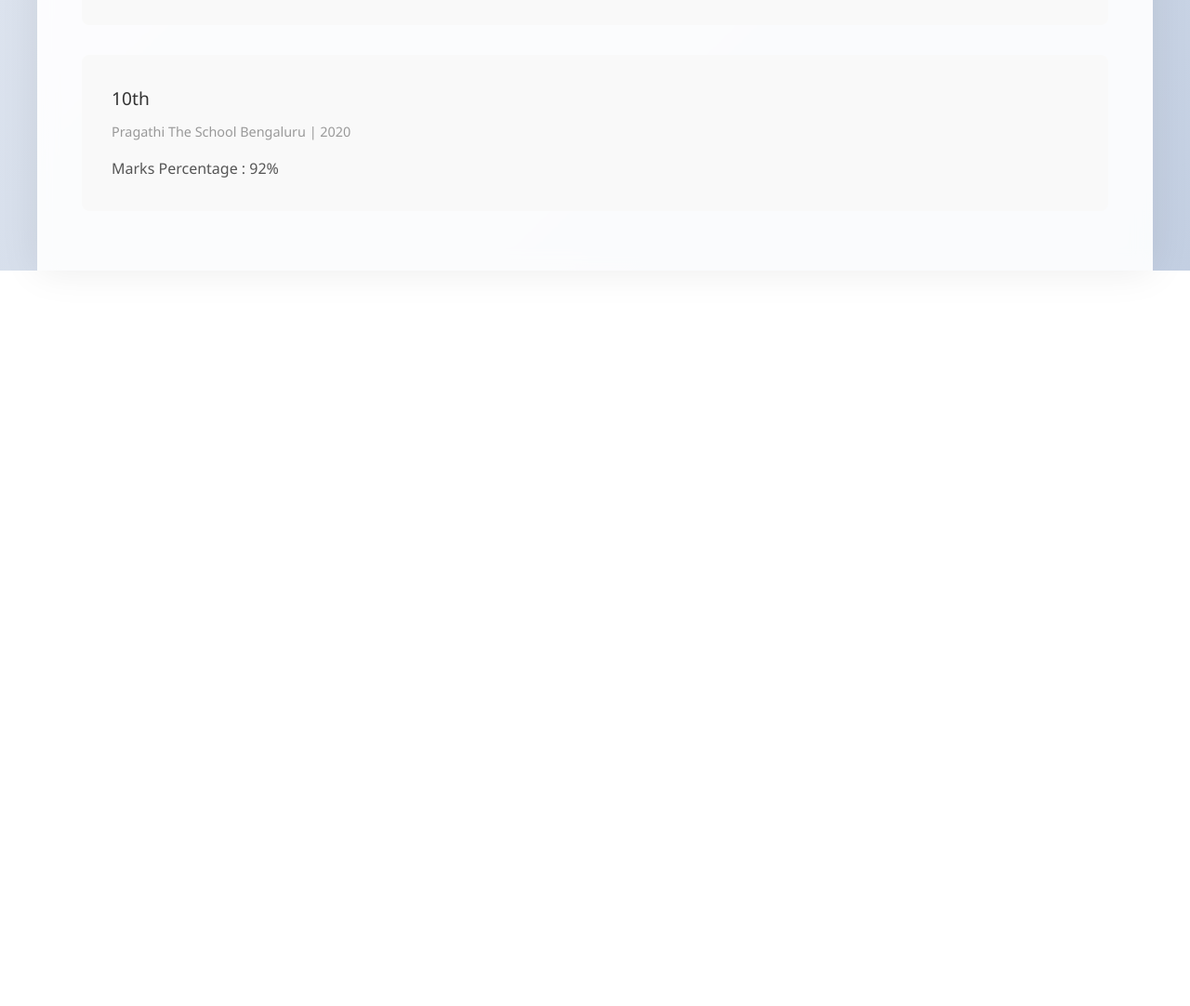
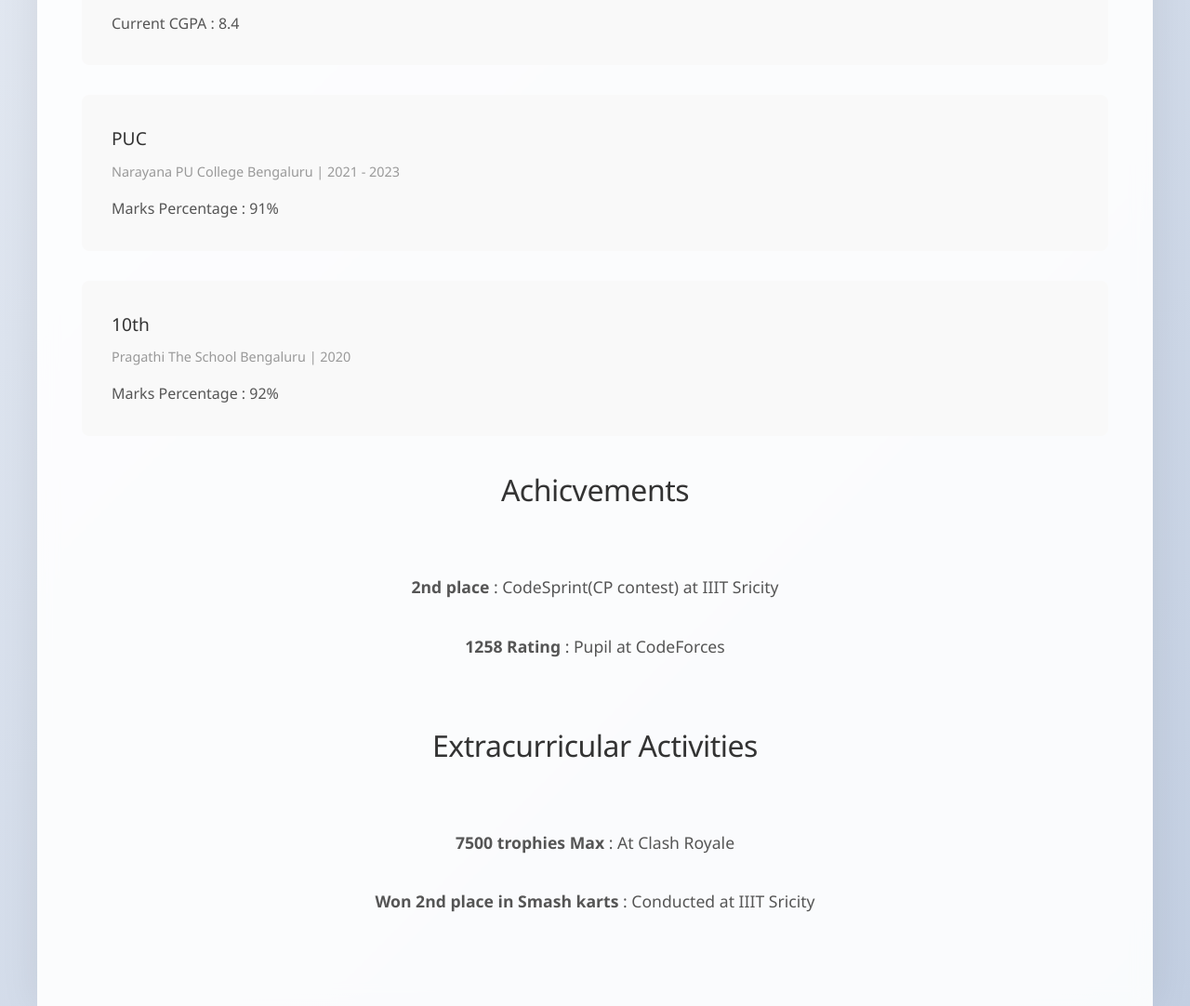
Before and after one commit to namith-1/E-portfolio, a plain HTML site: page index.html in a window 1280 px wide. Shown: the part 1597-2679 px from the top of the page at 93% size. Before the commit the page ends 1888 px from the top, so only its background shows below. Drawn offline with Linux system fonts and the light colour scheme.

Commit message:
Updated Personal relrection. achivements and extracurricular activities.

```diff
--- a/index.html
+++ b/index.html
@@ -688,6 +688,11 @@ function populateAbout() {
             ${aboutInfo.description.split('\n\n').map(paragraph => `<p>${paragraph.trim()}</p>`).join('')}
         </div>
 
+         <h3 class="section-title">Personal Reflection</h3>
+        <div class="about-content">
+            <p>I am confident in my ability to work hard to learn new skills, and fulfill my commitments</p>
+        </div>
+
         <div class="skills-section">
             <h3 class="section-title">Skills & Expertise</h3>
             <div class="skills-grid">
@@ -709,6 +714,7 @@ function populateAbout() {
     // Add a new section for Education
     aboutHtml += `<h2 class="section-title" style="margin-top: 3rem;">Education</h2>`;
 
+
     education.forEach(edu => {
         aboutHtml += `
             <div class="card">
@@ -718,6 +724,21 @@ function populateAbout() {
             </div>
         `;
     });
+
+    aboutHtml += ` <h3 class="section-title">Achicvements</h3>
+        <div class="about-content">
+            <p><b>2nd place </b>  : CodeSprint(CP contest) at IIIT Sricity</p>
+            <p><b>1258 Rating</b> :  Pupil at CodeForces</p>
+
+        </div>`
+
+       aboutHtml += ` <h3 class="section-title">Extracurricular Activities</h3>
+        <div class="about-content">
+            <p><b>7500 trophies Max</b> : At Clash Royale</p>
+            <p><b>Won 2nd place in Smash karts</b> : Conducted at IIIT Sricity</p>
+
+        </div>`
+
 
     section.innerHTML = aboutHtml;
 }
```
